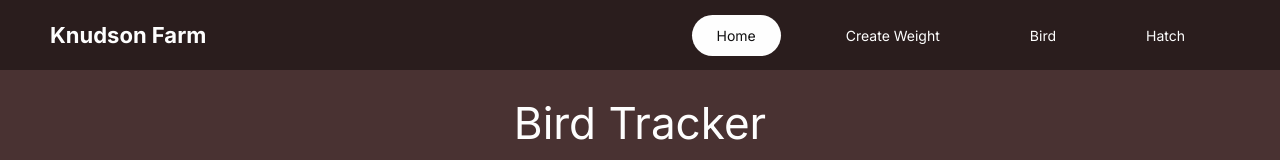
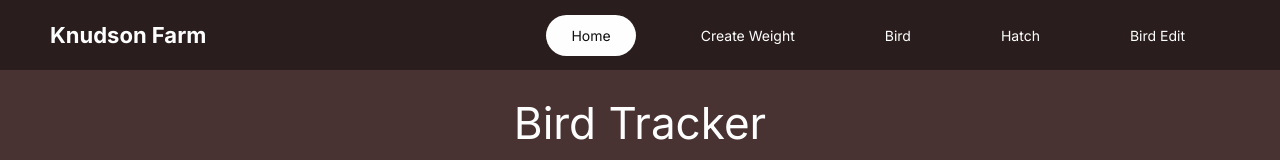
Before and after one commit to Tasfiul-Hedayet/bird-hatch, a Next.js app in the folder frontend/: page /Bird_Tracker in a window 1280 px wide. Shown: the top 160 px of the page. Built offline with nearby package versions, Linux system fonts and the light colour scheme; no server answers.

Commit message:
Update Navbar.js

```diff
--- a/frontend/components/Navbar.js
+++ b/frontend/components/Navbar.js
@@ -41,6 +41,9 @@ function Navbar() {
             <li>
               <Link href="/Hatch_Tracker">Hatch</Link>
             </li>
+            <li>
+              <Link href="/bird_edit">Bird Edit</Link>
+            </li>
           </ul>
         </nav>
       </header>
```
